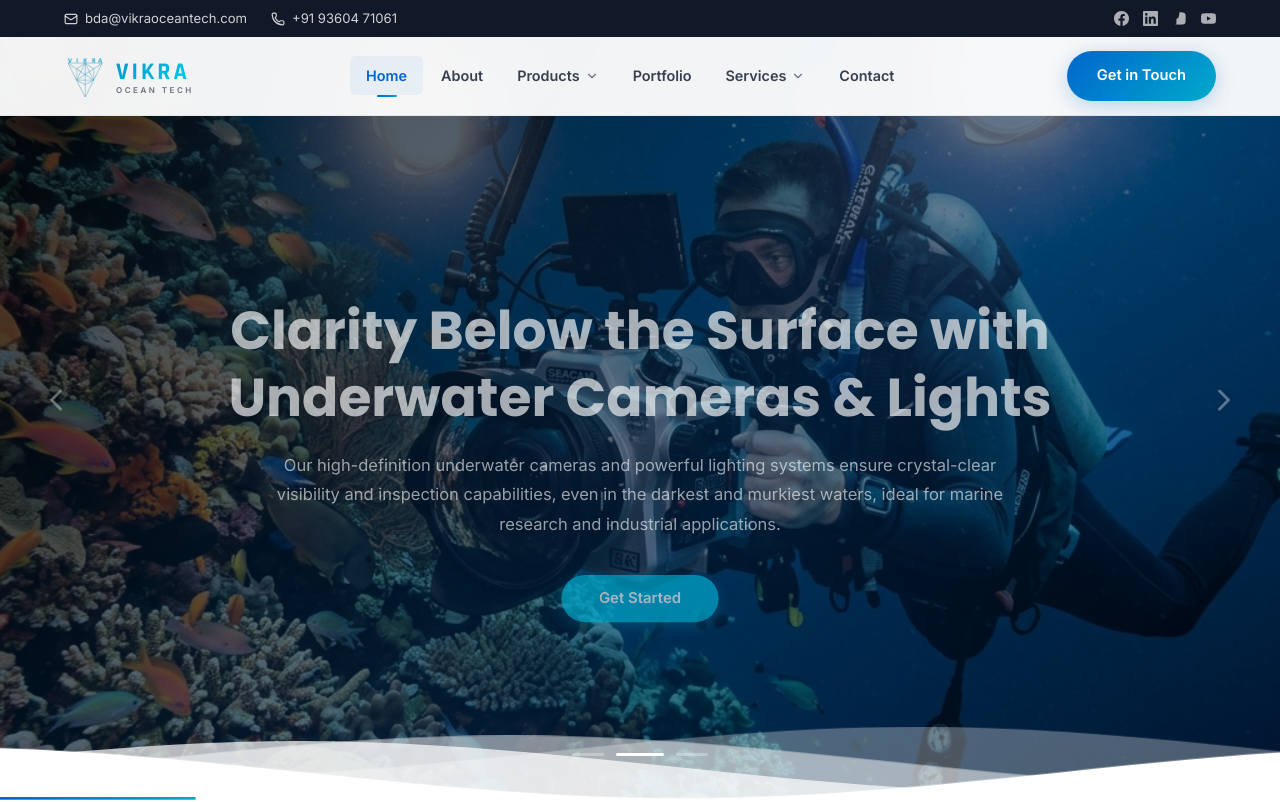
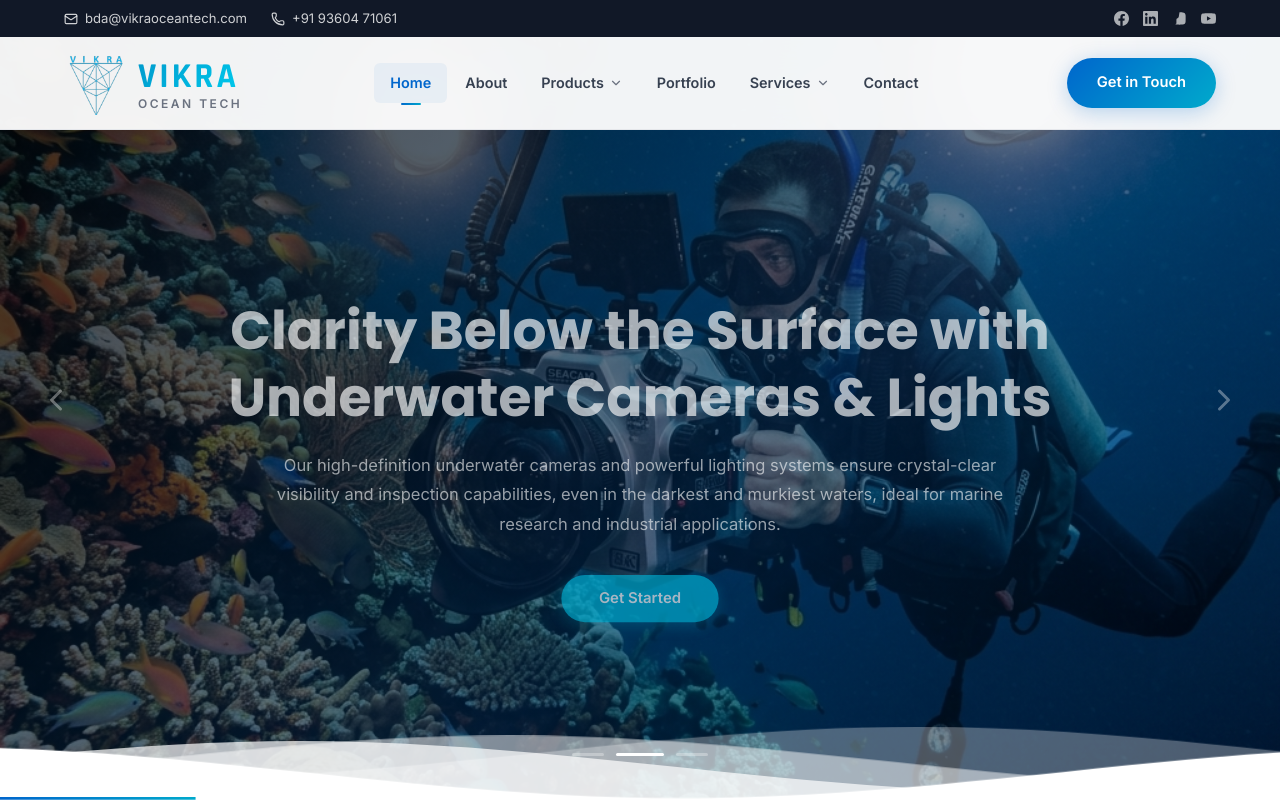
Before and after one commit to Pavitamil/vikra-website, a React (Vite) app: page / in a window 1280 px wide. Shown: the top 802 px of the page. Built offline with nearby package versions, Linux system fonts and the light colour scheme.

Commit message:
logosize

```diff
--- a/src/components/Navbar/Navbar.css
+++ b/src/components/Navbar/Navbar.css
@@ -99,7 +99,7 @@
 }
 
 .navbar-logo-img {
-  height: 42px;
+  height: 64px;
   width: auto;
   object-fit: contain;
   transition: transform var(--transition-fast);
@@ -118,7 +118,7 @@
 
 .logo-name {
   font-family: var(--font-display);
-  font-size: 1.5rem;
+  font-size: 2.2rem;
   font-weight: 700;
   letter-spacing: 3px;
   background: linear-gradient(135deg, #0099cc, #00ccee);
@@ -129,7 +129,7 @@
 
 .logo-sub {
   font-family: var(--font-body);
-  font-size: 0.5rem;
+  font-size: 0.75rem;
   font-weight: 600;
   letter-spacing: 2.5px;
   color: var(--color-text-muted);
```
